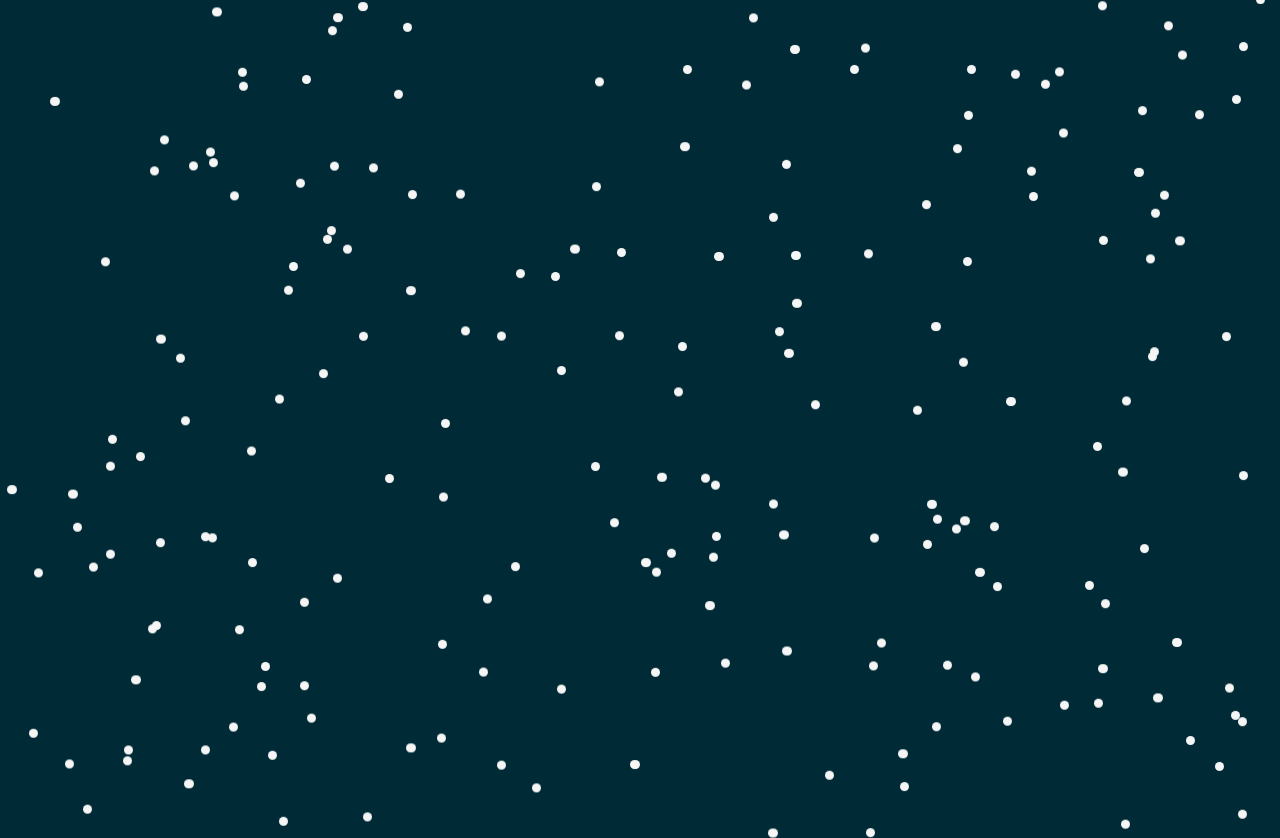
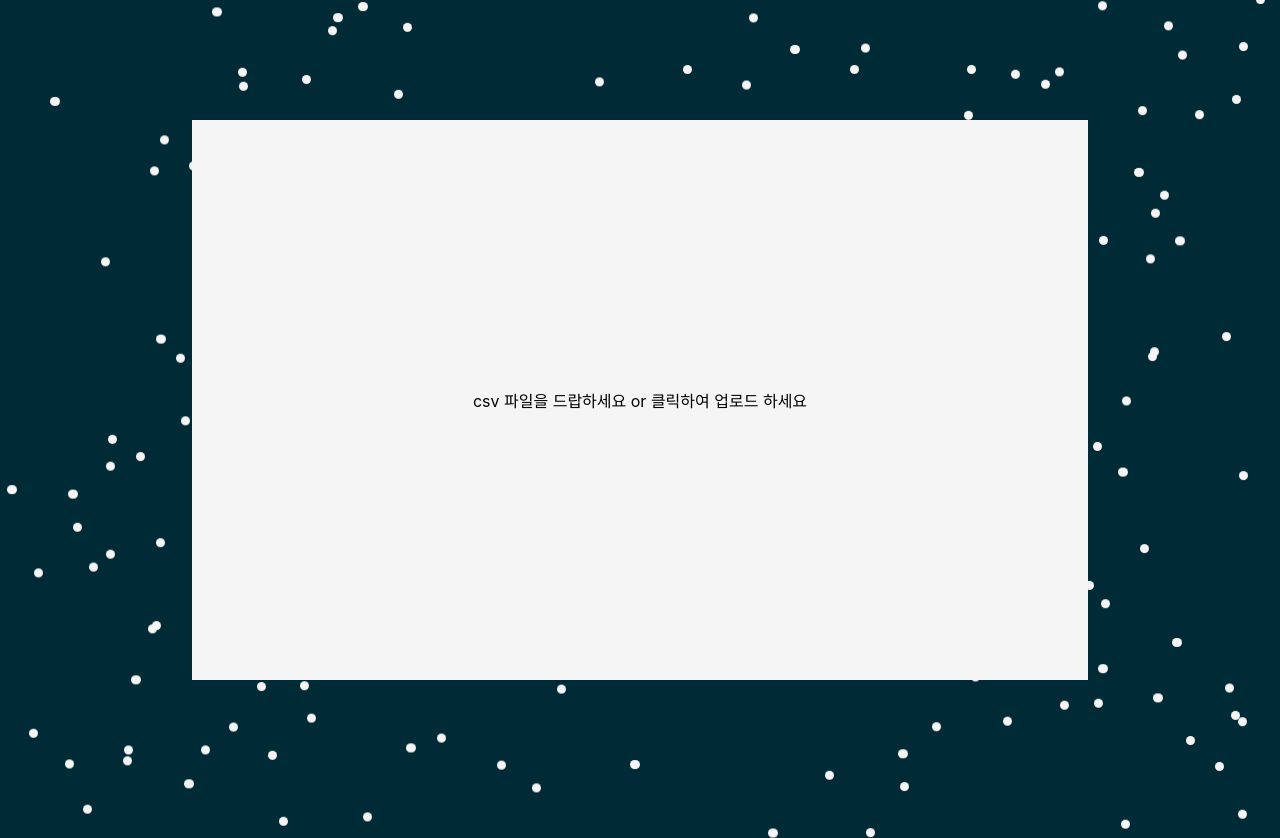
Before and after one commit to binary-ho/baldi-the-teacher, a React (Create React App) app: page / in a window 1280 px wide. Built offline with nearby package versions, Linux system fonts and the light colour scheme.

Commit message:
feat : 엑셀 파일을 끌어서 업로드 할 수 있는 Main Page 구현

```diff
--- a/src/App.js
+++ b/src/App.js
@@ -2,6 +2,7 @@ import logo from './logo.svg';
 import './App.css';
 import React, { useEffect } from "react";
 import { makeSnowflake } from './snow';
+import { MainPage } from "./component/page/MainPage";
 
 function App() {
   useEffect(() => {
@@ -11,6 +12,7 @@ function App() {
 
   return (
     <div className="App">
+      <MainPage />
     </div>
   );
 }
--- /dev/null
+++ b/src/component/page/MainPage.js
@@ -0,0 +1,42 @@
+import React, { useCallback, useState } from 'react';
+import { useDropzone } from 'react-dropzone';
+import { convertXLSXToStudents } from "../../utils/XLSXReader";
+import styled from "styled-components";
+import {HomeworkPage} from "./HomeworkPage/HomeworkPage";
+
+const DropZone = styled.div`
+    background-color: whitesmoke;
+    display: flex;
+    justify-content: center;
+    align-items: center;
+    height: 70vh;
+    width: 70vw;
+`
+
+export const MainPage = () => {
+  const [students, setStudents] = useState([]);
+  const onDrop = useCallback(files => {
+    const file = files[0];
+    const reader = new FileReader();
+    reader.onload = (event) => {
+      const students = convertXLSXToStudents(event.target.result);
+      setStudents(students);
+    }
+    reader.readAsText(file);
+  }, []);
+
+  const { getRootProps, getInputProps } = useDropzone({ onDrop });
+  return (
+    <div>
+      {
+        students.length === 0 ?
+          <DropZone {...getRootProps()}>
+            <input {...getInputProps()} />
+            <p> csv 파일을 드랍하세요 or 클릭하여 업로드 하세요 </p>
+          </DropZone>
+          :
+          <HomeworkPage studentsRawData={students}/>
+      }
+    </div>
+  );
+}
```
